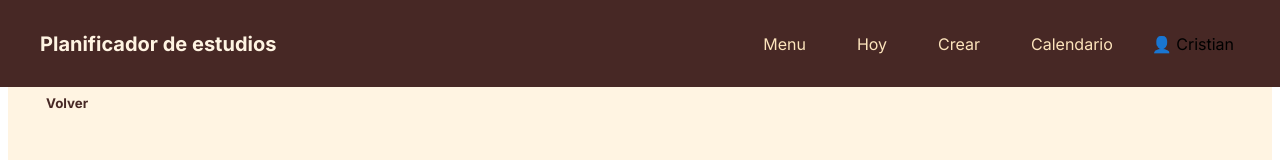
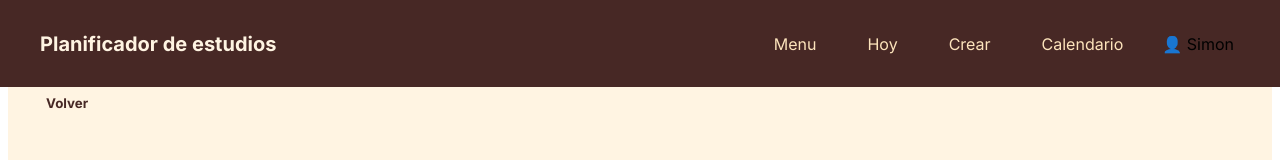
Before and after one commit to Sepul11/planificador-estudios-frontend, a React (Vite) app: page /actividad/1 in a window 1280 px wide. Shown: the top 160 px of the page. Built offline with nearby package versions, Linux system fonts and the light colour scheme; no server answers.

Commit message:
calendario y arreglos en la UI

```diff
--- a/src/components/NavBar.jsx
+++ b/src/components/NavBar.jsx
@@ -7,8 +7,8 @@ function Navbar() {
   const [open, setOpen] = useState(false);
 
   const user = {
-    username: "Cristian",
-    email: "cristian@email.com"
+    username: "Simon",
+    email: "simons@gmail.com"
   };
 
   return (
```
